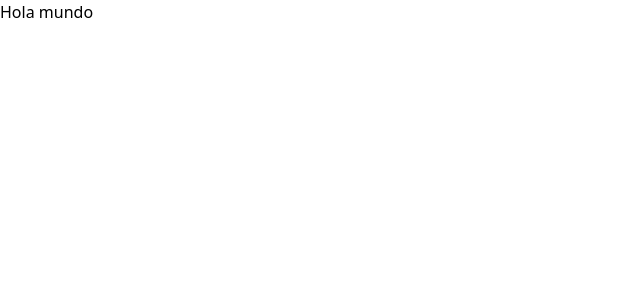
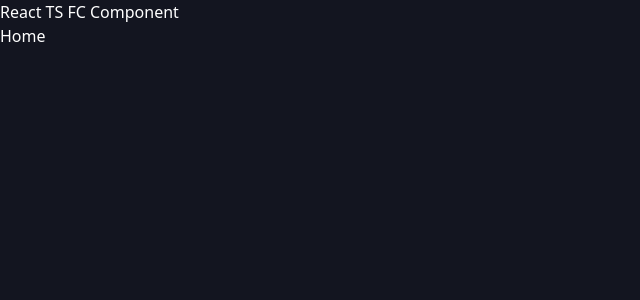
Before and after one commit to Ronal2-Gtz/technicalTestBeMasterFront, a React (Vite) app: page /home in a window 1280 px wide. Shown: the top 300 px of the page, without its empty margins (0-640 px from the left). Built offline with nearby package versions, Linux system fonts and the light colour scheme.

Commit message:
create routes

```diff
--- a/package.json
+++ b/package.json
@@ -20,9 +20,13 @@
     "babel-jest": "^29.7.0",
     "jest": "^29.7.0",
     "jest-environment-jsdom": "^29.7.0",
+    "localforage": "^1.10.0",
+    "match-sorter": "^6.3.4",
     "react": "^18.2.0",
     "react-dom": "^18.2.0",
     "react-redux": "^9.1.0",
+    "react-router-dom": "^6.22.3",
+    "sort-by": "^1.2.0",
     "whatwg-fetch": "^3.6.20"
   },
   "devDependencies": {
--- a/src/App.tsx
+++ b/src/App.tsx
@@ -1,7 +1,9 @@
+import { AppRouter } from "./router/AppRouter";
+
 function App() {
   return (
     <>
-      <p className="text-3xl font-bold underline">Hola mundo</p>
+      <AppRouter />
     </>
   );
 }
--- a/src/index.css
+++ b/src/index.css
@@ -1,3 +1,8 @@
 @tailwind base;
 @tailwind components;
 @tailwind utilities;
+
+body {
+    color: white;
+    background-color: #131520;
+}
--- a/src/main.tsx
+++ b/src/main.tsx
@@ -1,10 +1,13 @@
-import React from 'react'
-import ReactDOM from 'react-dom/client'
-import App from './App.tsx'
-import './index.css'
+import React from "react";
+import ReactDOM from "react-dom/client";
+import App from "./App.tsx";
+import "./index.css";
+import { BrowserRouter } from "react-router-dom";
 
-ReactDOM.createRoot(document.getElementById('root')!).render(
+ReactDOM.createRoot(document.getElementById("root")!).render(
   <React.StrictMode>
-    <App />
-  </React.StrictMode>,
-)
+    <BrowserRouter>
+      <App />
+    </BrowserRouter>
+  </React.StrictMode>
+);
--- /dev/null
+++ b/src/pages/ContentCategory/ContentDetails.tsx
@@ -0,0 +1,9 @@
+type ContentCategoryProps = {};
+
+export const ContentCategory =
+  ({}: ContentCategoryProps): React.ReactElement => (
+    <>
+      <h1>React TS FC Component</h1>
+      <div>ContentCategory</div>
+    </>
+  );
--- /dev/null
+++ b/src/pages/ContentDetails/ContentDetails.tsx
@@ -0,0 +1,10 @@
+import React from "react";
+
+type ContentDetailsProps = {};
+
+export const ContentDetails = ({}: ContentDetailsProps): React.ReactElement => (
+  <>
+    <h1>React TS FC Component</h1>
+    <div>ContentDetails</div>
+  </>
+);
--- /dev/null
+++ b/src/pages/Home/Home.tsx
@@ -0,0 +1,10 @@
+import React from "react";
+
+type HomeProps = {};
+
+export const Home = ({}: HomeProps): React.ReactElement => (
+  <>
+    <h1>React TS FC Component</h1>
+    <div>Home</div>
+  </>
+);
--- a/src/pages/index.ts
+++ b/src/pages/index.ts
@@ -0,0 +1,4 @@
+export * from "./ContentCategory/ContentDetails";
+export * from "./ContentDetails/ContentDetails";
+export * from "./Home/Home";
+export * from "./login/Login";
--- /dev/null
+++ b/src/pages/login/Login.tsx
@@ -0,0 +1,8 @@
+type LoginProps = {};
+
+export const Login = ({}: LoginProps): React.ReactElement => (
+  <>
+    <h1>React TS FC Component</h1>
+    <div>Login</div>
+  </>
+);
--- /dev/null
+++ b/src/router/AppRouter.tsx
@@ -0,0 +1,38 @@
+import { Navigate, Route, Routes } from "react-router-dom";
+import { PublicRoute } from "./publicRouter";
+import { PrivateRoute } from "./PrivateRouter";
+import { ContentCategory, ContentDetails, Home, Login } from "../pages";
+
+export const AppRouter = (): React.ReactElement => {
+  return (
+    <>
+      <Routes>
+        {/* Public Routes */}
+        <Route
+          path="login/*"
+          element={
+            <PublicRoute>
+              <Routes>
+                <Route path="/*" element={<Login />} />
+              </Routes>
+            </PublicRoute>
+          }
+        />
+        {/* Private Routes */}
+        <Route
+          path="/*"
+          element={
+            <PrivateRoute>
+              <Routes>
+                <Route path="home" element={<Home />} />
+                <Route path="category" element={<ContentCategory />} />
+                <Route path="detail" element={<ContentDetails />} />
+                <Route path="/" element={<Navigate to="/home" />} />
+              </Routes>
+            </PrivateRoute>
+          }
+        />
+      </Routes>
+    </>
+  );
+};
--- /dev/null
+++ b/src/router/PrivateRouter.tsx
@@ -0,0 +1,13 @@
+import { Navigate } from "react-router-dom";
+
+type PrivateRouteProps = {
+  children: React.ReactElement;
+};
+
+export const PrivateRoute = ({
+  children,
+}: PrivateRouteProps): React.ReactElement => {
+  const isLogged = true;
+
+  return isLogged ? children : <Navigate to="/login" />;
+};
--- /dev/null
+++ b/src/router/publicRouter.tsx
@@ -0,0 +1,13 @@
+import { Navigate } from "react-router-dom";
+
+type PublicRouteProps = {
+  children: React.ReactElement;
+};
+
+export const PublicRoute = ({
+  children,
+}: PublicRouteProps): React.ReactElement => {
+  const isLogged = true;
+
+  return !isLogged ? children : <Navigate to="/home" />;
+};
```
Also changed, not shown: src/assets/logo.png (added), 1 other file (tests, documents, lock files or other folders).
